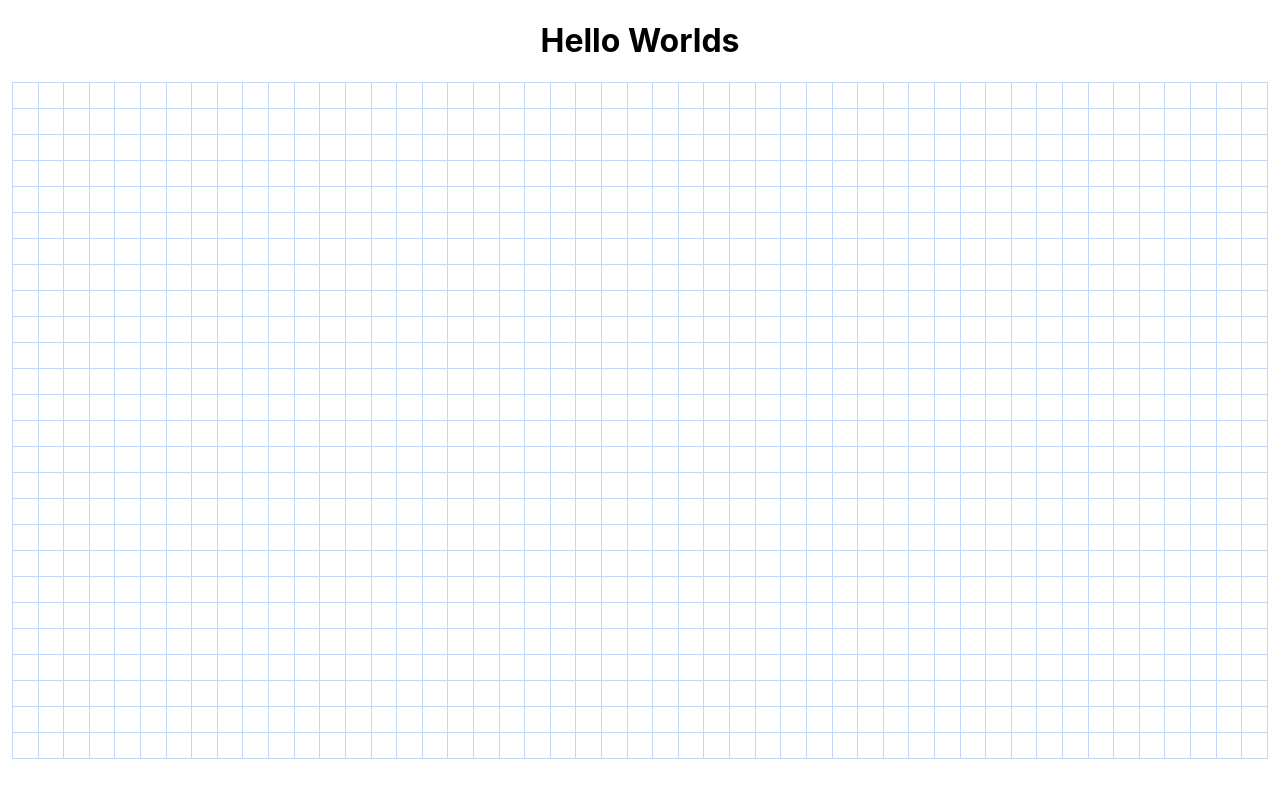
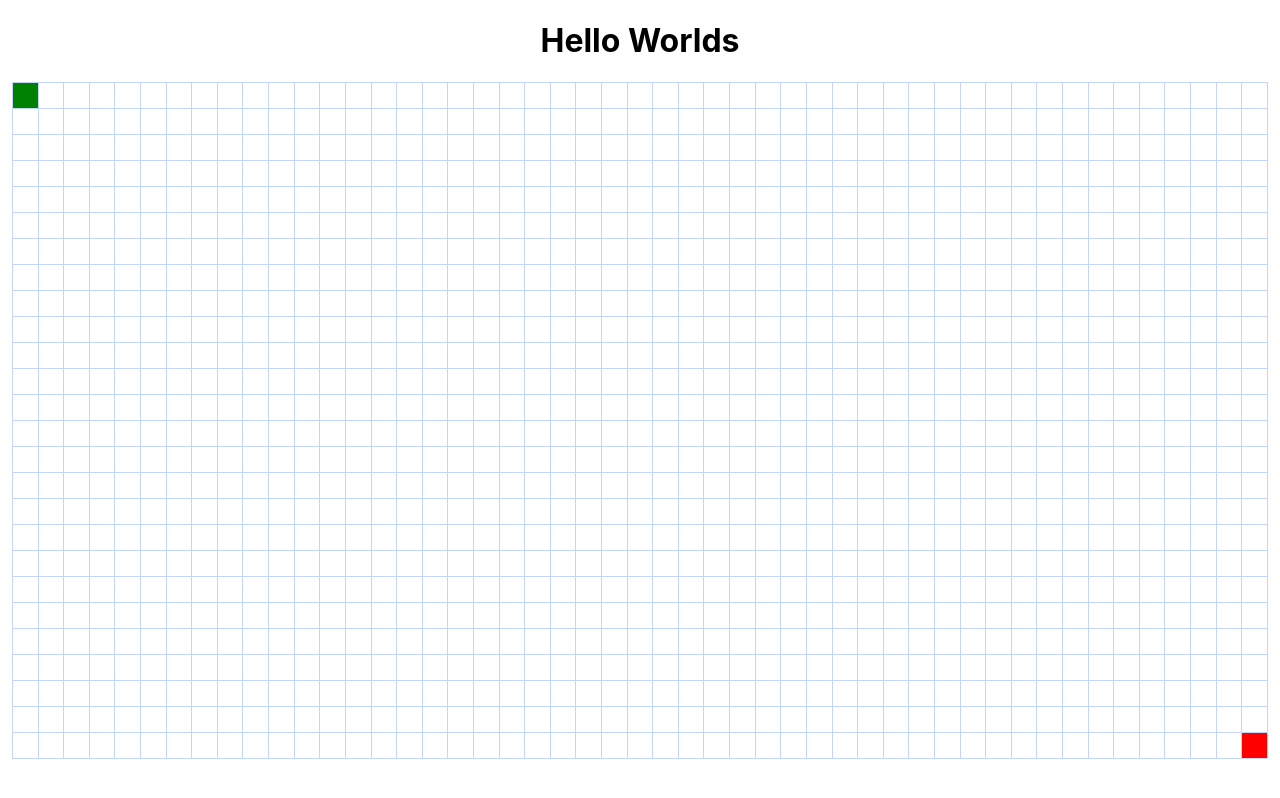
Before and after one commit to bobkombat/react-pathdinding-visualizer, a React (Create React App) app in the folder app/: page / in a window 1280 px wide. Built offline with nearby package versions, Linux system fonts and the light colour scheme.

Commit message:
add redux

```diff
--- a/app/package.json
+++ b/app/package.json
@@ -8,7 +8,8 @@
     "@testing-library/user-event": "^7.2.1",
     "react": "^16.13.1",
     "react-dom": "^16.13.1",
-    "react-scripts": "3.4.3"
+    "react-scripts": "3.4.3",
+    "redux": "^4.0.5"
   },
   "scripts": {
     "start": "react-scripts start",
--- a/app/public/index.html
+++ b/app/public/index.html
@@ -24,7 +24,7 @@
       work correctly both with client-side routing and a non-root public URL.
       Learn how to configure a non-root public URL by running `npm run build`.
     -->
-    <title>React App</title>
+    <title>React Pathfinding Visualizer</title>
   </head>
   <body>
     <noscript>You need to enable JavaScript to run this app.</noscript>
--- a/app/src/App.js
+++ b/app/src/App.js
@@ -1,5 +1,4 @@
 import React from 'react';
-import logo from './logo.svg';
 import './App.css';
 import Board from './components/board.js';
 import Header from './components/header.js';
--- a/app/src/components/board.css
+++ b/app/src/components/board.css
@@ -15,6 +15,14 @@
   height: 25px;
 }
 
+.node-start {
+  background-color: green;
+}
+
+.node-end {
+  background-color: red;
+}
+
 .node:hover {
-  background-color: #fafafa;
+  opacity: 0.5;
 }
--- a/app/src/components/board.js
+++ b/app/src/components/board.js
@@ -19,7 +19,14 @@ export default function Board() {
           return (
             <div id={`row-${idx + 1}`} key={`row-${idx}`} className="row">
               {
-                [...Array(columnNode)].map((z, id) => <div id={`node-${idx}-${id}`} key={`node-${idx}-${id}`} className="node"></div>)
+                [...Array(columnNode)].map((z, id) => {
+                  if (id == 0 && idx == 0)
+                    return <div id={`node-${idx}-${id}`} key={`node-${idx}-${id}`} className="node node-start"></div>
+                  else if (idx == rowNode - 1 && id == columnNode - 1)
+                    return <div id={`node-${idx}-${id}`} key={`node-${idx}-${id}`} className="node node-end"></div>
+                  else
+                    return <div id={`node-${idx}-${id}`} key={`node-${idx}-${id}`} className="node"></div>
+                })
               }
             </div>
           )
```
Also changed, not shown: app/src/algorithm/astar.js (added), 1 other file (tests, documents, lock files or other folders).
